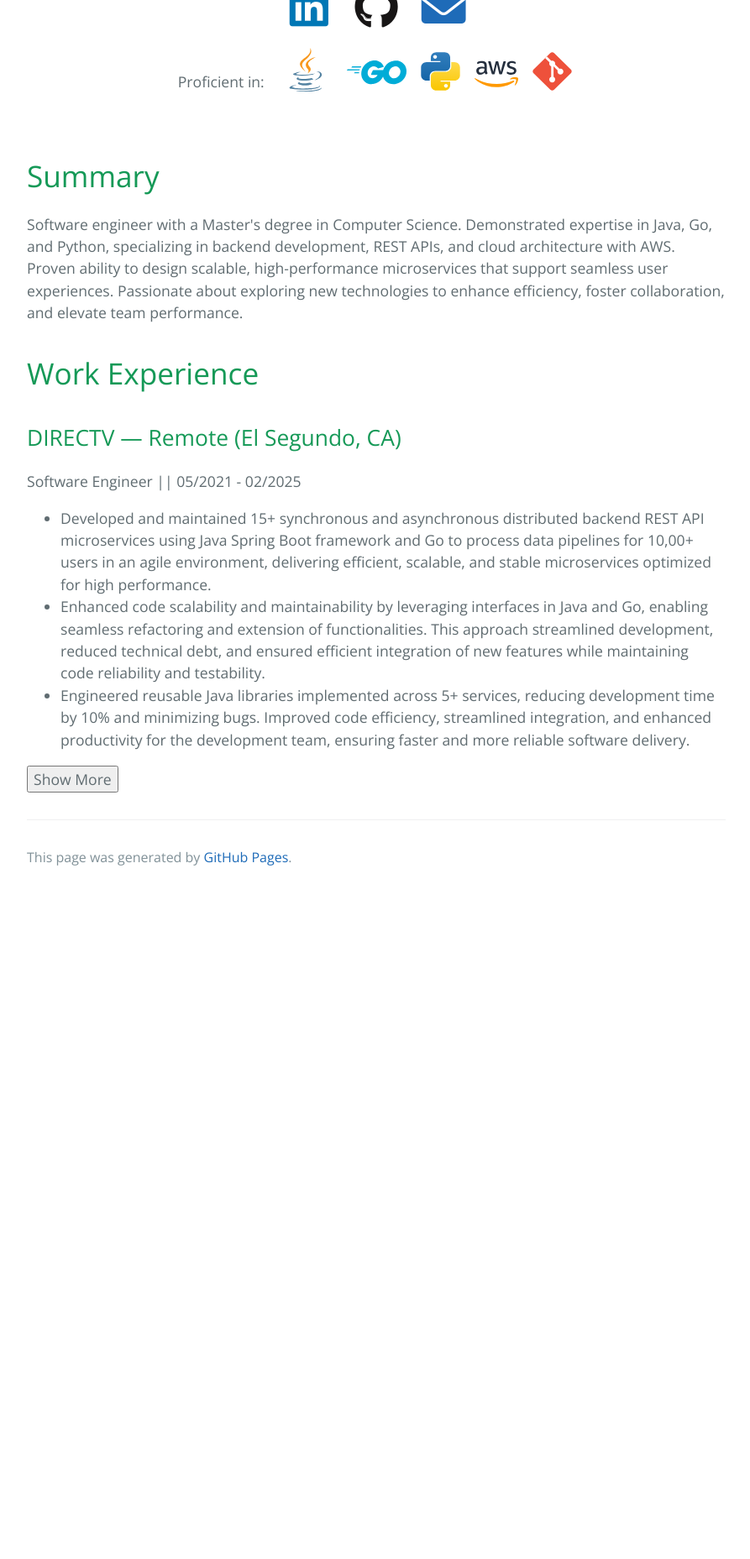
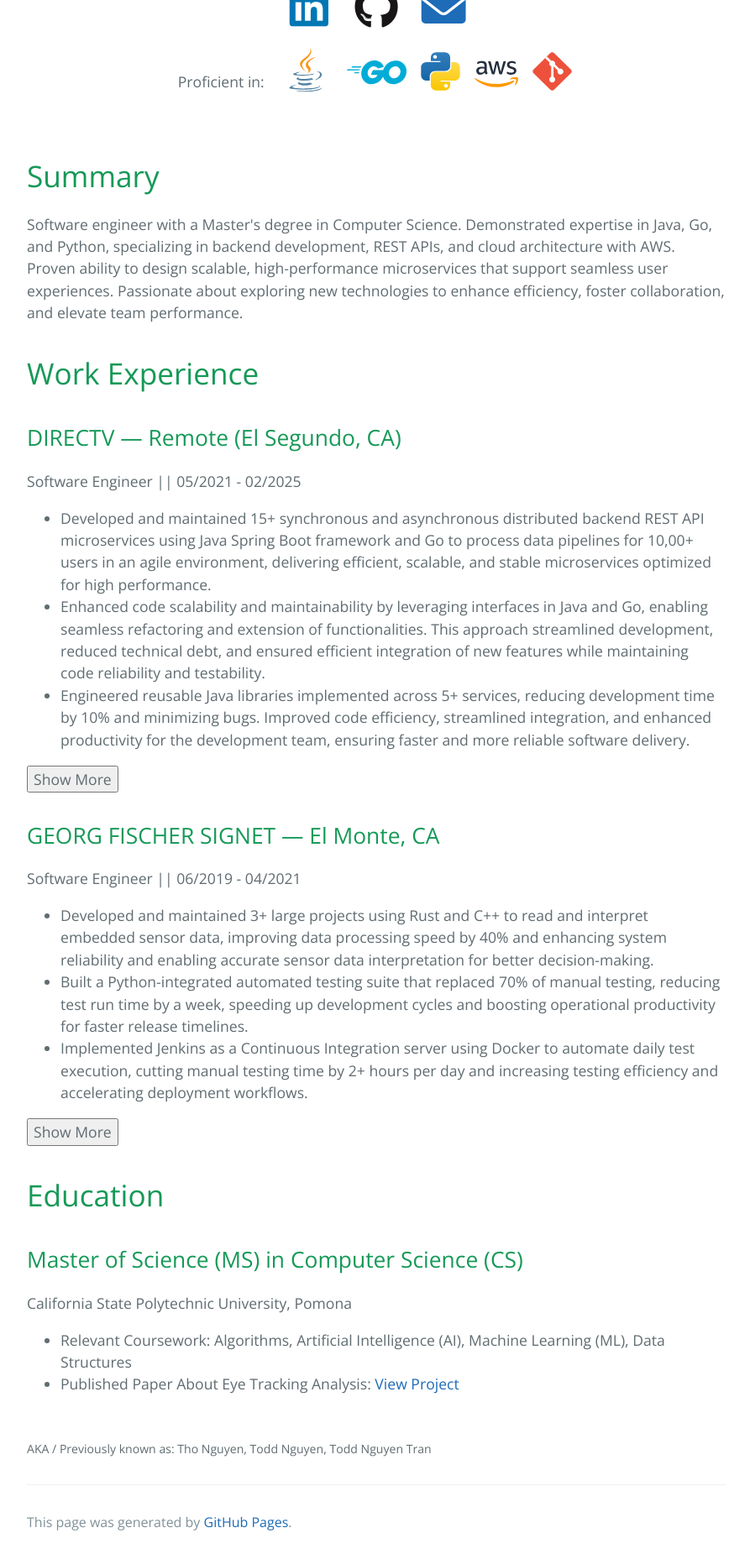
Before and after one commit to toddnguyen47/toddnguyen47.github.io, a Jekyll site: the page built from index.html, in a window 1280 px wide, cut to the strip 559-2416 px from the top of the page. Shown: the whole strip at 84% size, without its empty margins (192-1085 px from the left). Built offline with Jekyll 4.4.1, drawn with Linux system fonts in a browser that asks for light colours; before the commit the page ends 1624 px from its top, so only the background shows below that.

Commit message:
Finished resume page on the home page!

```diff
--- /dev/null
+++ b/_data/resume-education.yml
@@ -0,0 +1,5 @@
+- degree: Master of Science (MS) in Computer Science (CS)
+  school: California State Polytechnic University, Pomona
+  responsibilities:
+    - 'Relevant Coursework: Algorithms, Artificial Intelligence (AI), Machine Learning (ML), Data Structures'
+    - 'Published Paper About Eye Tracking Analysis: <a href="https://scholarworks.calstate.edu/concern/projects/wp988m89t" target="_blank" rel="noopener noreferrer">View Project</a>'
--- a/_data/resume.yml
+++ b/_data/resume-work.yml
@@ -20,3 +20,14 @@
     - Leveraged Git for source control to track changes and shared 20+ code enhancements with engineers, leading to improved collaboration, optimized performance, and maintained code integrity across teams.
     - Improved data processing efficiency by developing custom Object-Relational Mappings (ORMs) for Couchbase NoSQL in Java and Go. Reduced query latency by 30%, enabling faster data retrieval and enhanced performance for high-traffic Java and Go microservices.
     - Enabled seamless data flow by developing services that efficiently processed gigabytes of data daily, ensuring reliable input and output across internal teams. This resulted in a bug-free overall system that enhanced cross-team collaboration and improved overall data accuracy.
+- company: GEORG FISCHER SIGNET
+  location: El Monte, CA
+  position: Software Engineer
+  length-of-employment: 06/2019 - 04/2021
+  responsibilities:
+    - Developed and maintained 3+ large projects using Rust and C++ to read and interpret embedded sensor data, improving data processing speed by 40% and enhancing system reliability and enabling accurate sensor data interpretation for better decision-making.
+    - Built a Python-integrated automated testing suite that replaced 70% of manual testing, reducing test run time by a week, speeding up development cycles and boosting operational productivity for faster release timelines.
+    - Implemented Jenkins as a Continuous Integration server using Docker to automate daily test execution, cutting manual testing time by 2+ hours per day and increasing testing efficiency and accelerating deployment workflows.
+    - Maintained and updated the website using JavaScript, HTML, and CSS, improving site responsiveness by 30% and enhancing functionality and providing a better touchscreen user experience, resulting in increased user satisfaction.
+    - Developed and implemented 20+ automated tests in Java to streamline testing procedures, cutting manual testing efforts by 50% and accelerating development workflows while enhancing testing efficiency.
+    - Provided support for an Android and iOS app, troubleshooting and optimizing Bluetooth connections, increasing connection stability by 25% and enhancing user experience and ensuring smooth device integration across mobile platforms.
--- a/_sass/mysass.scss
+++ b/_sass/mysass.scss
@@ -91,3 +91,11 @@ $github-color: #171515;
     transform: translateY(0);
   }
 }
+
+.small-font {
+  font-size: 0.8em;
+}
+
+.miscellaneous {
+  padding-top: 2em;
+}
--- a/assets/js/expand.js
+++ b/assets/js/expand.js
@@ -2,29 +2,6 @@ const BUTTON_TEXT_SHOW_MORE = "Show More";
 const BUTTON_TEXT_SHOW_LESS = "Show Less";
 
 const toggleList = (event) => {
-    // console.log(event);
-    // const listItems = document.querySelectorAll("#myList li");
-    // const button = document.querySelector(".expand-btn");
-    // const isExpanded = button.innerText === "Show Less";
-
-    // listItems.forEach((item, index) => {
-    //     if (index >= 3) {
-    //         if (isExpanded) {
-    //             item.style.opacity = "0";
-    //             item.style.transform = "translateY(-5px)";
-    //             setTimeout(() => (item.style.display = "none"), 300);
-    //         } else {
-    //             item.style.display = "list-item";
-    //             setTimeout(() => {
-    //                 item.style.opacity = "1";
-    //                 item.style.transform = "translateY(0)";
-    //             }, 10);
-    //         }
-    //     }
-    // });
-
-    // button.innerText = isExpanded ? "Show More" : "Show Less";
-
     const parent = event.target.parentElement;
     const ul = parent.querySelector('.expandable-list');
     const listItems = ul.querySelectorAll('li');
@@ -33,6 +10,7 @@ const toggleList = (event) => {
     for (let i = 0; i < listItems.length; i++) {
         const item = listItems[i];
         // Apply animation beyond the first 3
+        // We cannot just add a class due to the animation
         if (i >= 3) {
             if (isExpanded) {
                 item.style.opacity = "0";
@@ -45,7 +23,6 @@ const toggleList = (event) => {
                     item.style.transform = "translateY(0)";
                 }, 10);
             }
-            item.classList.add("visible");
         }
     }
 
--- a/index.html
+++ b/index.html
@@ -16,7 +16,7 @@ layout: resume-page
 </p>
 
 <h1>Work Experience</h1>
-{% for my_item in site.data.resume %}
+{% for my_item in site.data.resume-work %}
 <h2>{{ my_item.company }} — {{ my_item.location }}</h2>
 <p>{{ my_item.position }} || {{ my_item.length-of-employment }}</p>
 <div>
@@ -31,3 +31,19 @@ layout: resume-page
   <button class="expand-btn" onclick="toggleList(event)">Show More</button>
 </div>
 {% endfor %}
+
+<h1>Education</h1>
+{% for my_item in site.data.resume-education %}
+<h2>{{ my_item.degree }}</h2>
+<p>{{ my_item.school }}</p>
+<ul>
+  {% for responsibility in my_item.responsibilities %}
+  <li>{{ responsibility }}</li>
+  {% endfor %}
+</ul>
+{% endfor %}
+
+<!-- Disclaimers / Miscellaneous -->
+<div class="miscellaneous">
+  <p class="small-font">AKA / Previously known as: Tho Nguyen, Todd Nguyen, Todd Nguyen Tran</p>
+</div>
```
